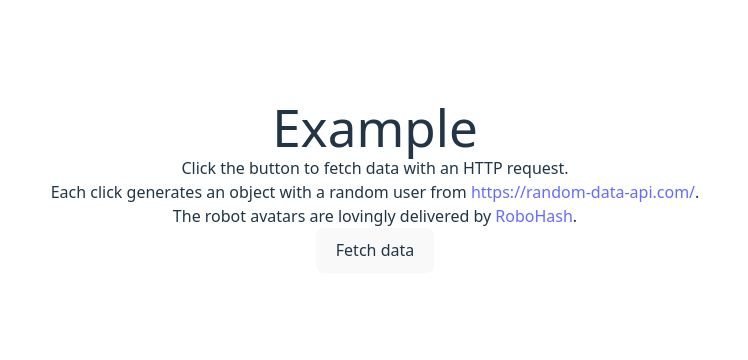
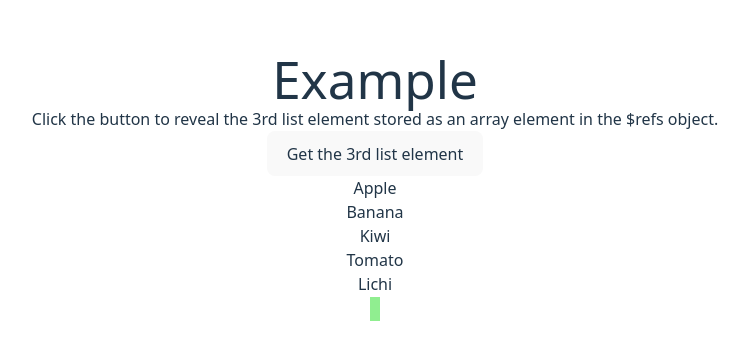
Before and after one commit to dasolerfo/aprenent-vue, a Vue app: page / in a window 1280 px wide. Shown: the part 214-574 px from the top of the page, without its empty margins (265-1013 px from the left). Built offline with nearby package versions, Linux system fonts and the light colour scheme.

Commit message:
Aplicant references a les llistes

```diff
--- /dev/null
+++ b/src/App7.vue
@@ -0,0 +1,33 @@
+<template>
+    <h1>Example</h1>
+    <p>Click the button to reveal the 3rd list element stored as an array element in the $refs object.</p>
+    <button @click="getValue">Get the 3rd list element</button><br>
+    <ul>
+      <li v-for="x in liTexts" ref="liEl">{{ x }}</li>
+    </ul>
+    <pre>{{ thirdEl }}</pre>
+  </template>
+
+  <script>
+    export default {
+      data() {
+        return {
+          thirdEl: ' ',
+          liTexts: ['Apple','Banana','Kiwi','Tomato','Lichi']
+        }
+      },
+      methods: {
+        getValue() {
+          this.thirdEl = this.$refs.liEl[2].innerHTML;
+          console.log("this.$refs.liEl = ",this.$refs.liEl);
+        }
+      }
+    };
+  </script>
+
+  <style>
+  pre {
+    background-color: lightgreen;
+    display: inline-block;
+  }
+  </style>
--- a/src/main.js
+++ b/src/main.js
@@ -5,7 +5,8 @@
 //import App3 from './App3.vue'
 //import App4 from './App4.vue'
 //import App5 from './App5.vue'
-import App6 from './App6.vue'
+//import App6 from './App6.vue'
+import App7 from './App7.vue'
 
 import SlotComponent from './components/SlotComponent.vue'
 import FoodItem from './components/FoodItem.vue'
@@ -15,7 +16,7 @@
 
 import './style.css'
 
-const app = createApp(App6)
+const app = createApp(App7)
 app.component('FoodItem', FoodItem)
 app.component('slot-comp', SlotComponent)
 
```
Also changed, not shown: src/assets/component_lifeCycle.txt (added), src/assets/inject.txt (added).
